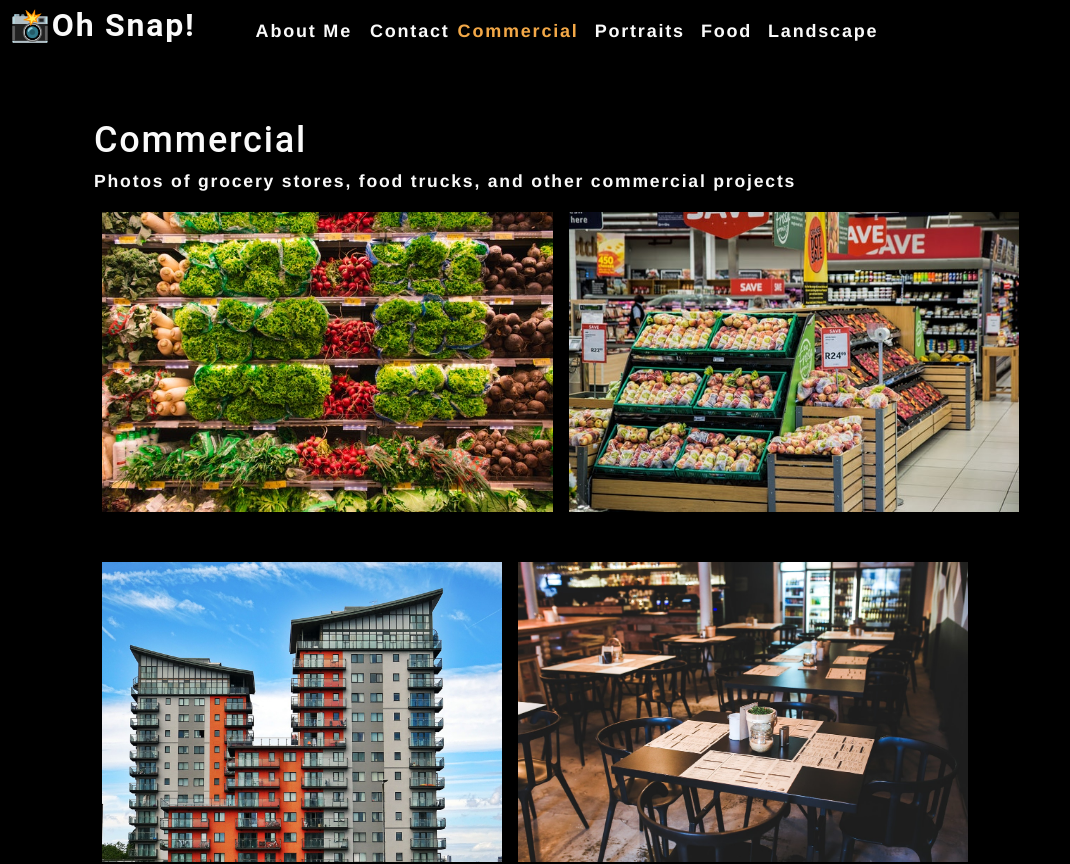
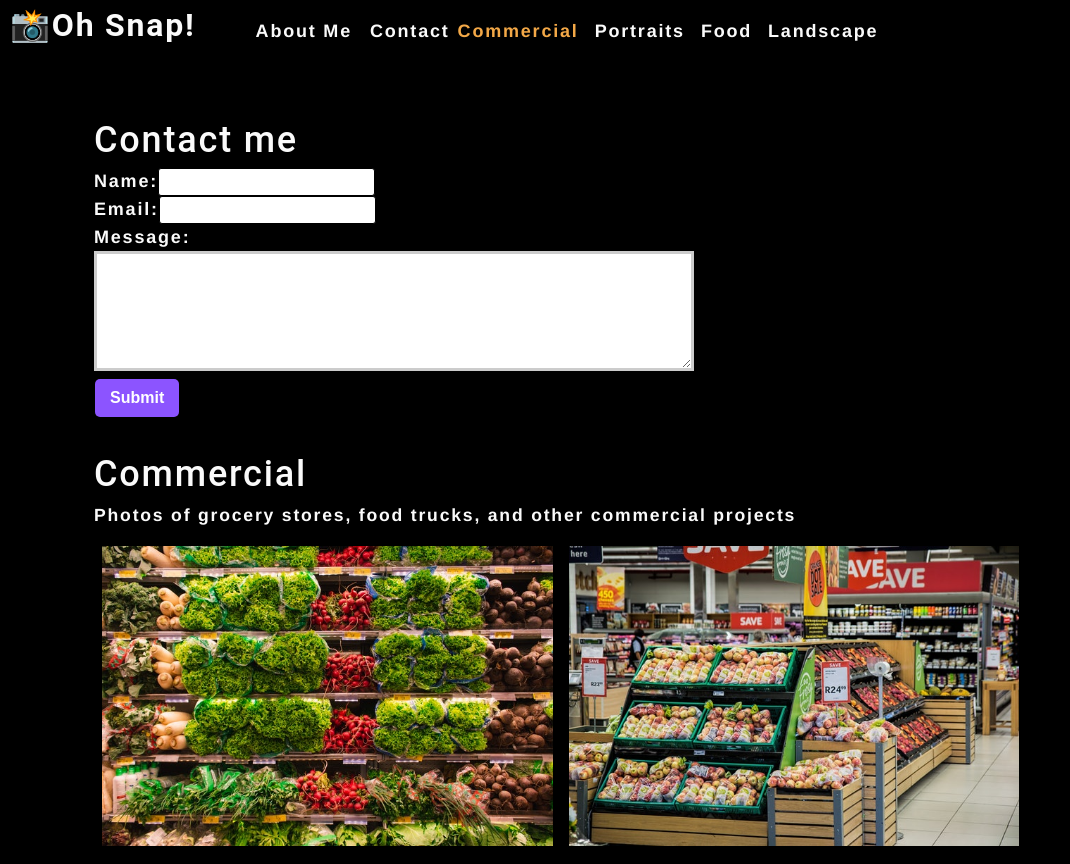
Before and after one commit to dustinpezley/photo-port, a React (Create React App) app: page / in a window 1280 px wide. Shown: the top 864 px of the page, without its empty margins (0-1070 px from the left). Built offline with nearby package versions, Linux system fonts and the light colour scheme.

Commit message:
added contact form functionality

```diff
--- a/src/App.js
+++ b/src/App.js
@@ -2,6 +2,7 @@
 import Nav from './components/Nav';
 import About from './components/About';
 import Gallery from './components/Gallery';
+import ContactForm from './components/Contact';
 
 function App() {
   const [categories] = useState([
@@ -28,6 +29,7 @@
         currentCategory={currentCategory}
       />
       <main>
+        <ContactForm />
         <Gallery currentCategory={currentCategory} />
         <About />
       </main>
--- a/src/components/Contact/index.js
+++ b/src/components/Contact/index.js
@@ -1,21 +1,52 @@
-import React from 'react';
+import React, { useState } from 'react';
 
 function ContactForm() {
+  const [formState, setFormState] = useState({
+    name: '',
+    email: '',
+    message: '',
+  });
+  const { name, email, message } = formState;
+
+  function handleChange(e) {
+    setFormState({ ...formState, [e.target.name]: e.target.value });
+  }
+
+  function handleSubmit(e) {
+    e.preventDefault();
+    console.log(formState);
+  }
+
   return (
     <section>
       <h1>Contact me</h1>
-      <form id="contact-form">
+      <form id="contact-form" onSubmit={handleSubmit}>
         <div>
           <label htmlFor="name">Name:</label>
-          <input type="text" name="name" />
+          <input
+            type="text"
+            name="name"
+            defaultValue={name}
+            onChange={handleChange}
+          />
         </div>
         <div>
           <label htmlFor="email">Email:</label>
-          <input type="email" name="email" />
+          <input
+            type="email"
+            name="email"
+            defaultValue={email}
+            onChange={handleChange}
+          />
         </div>
         <div>
           <label htmlFor="message">Message:</label>
-          <textarea name="message" rows="5" />
+          <textarea
+            name="message"
+            rows="5"
+            defaultValue={message}
+            onChange={handleChange}
+          />
         </div>
         <button type="submit">Submit</button>
       </form>
```
